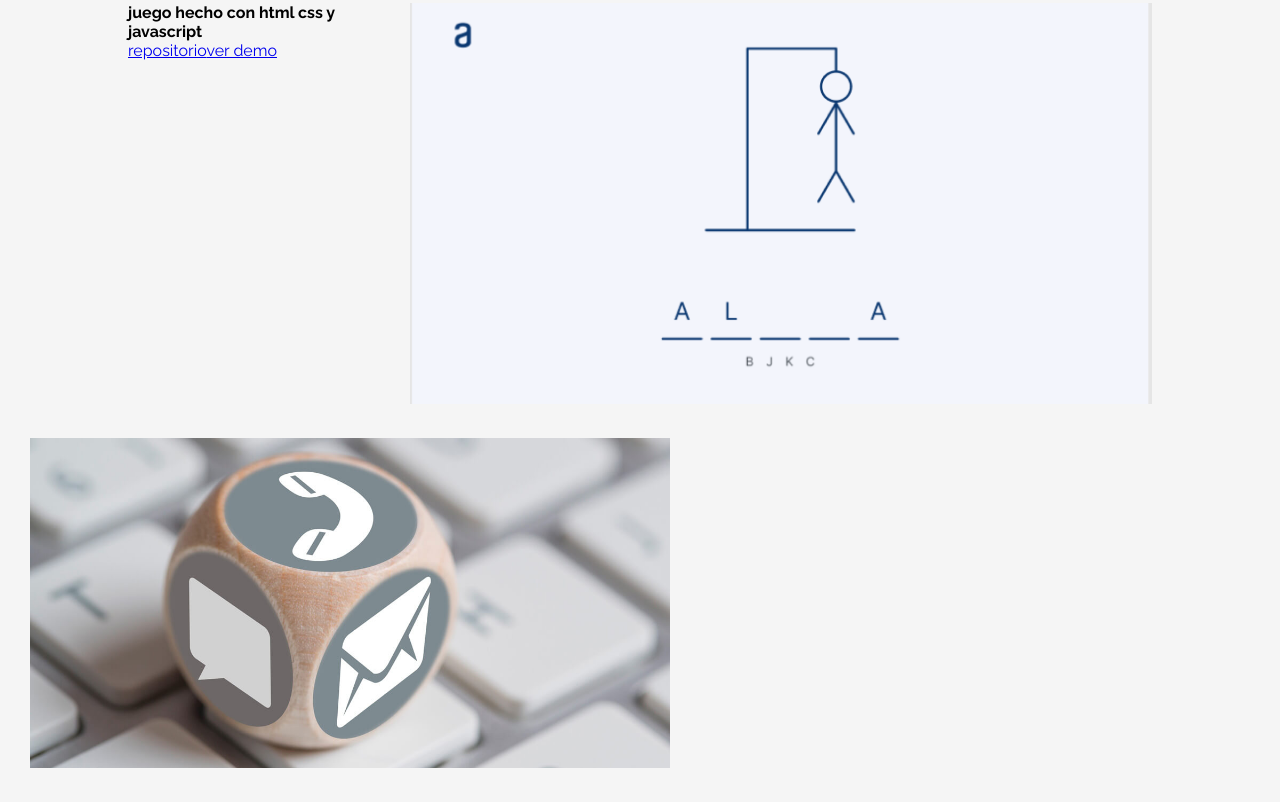
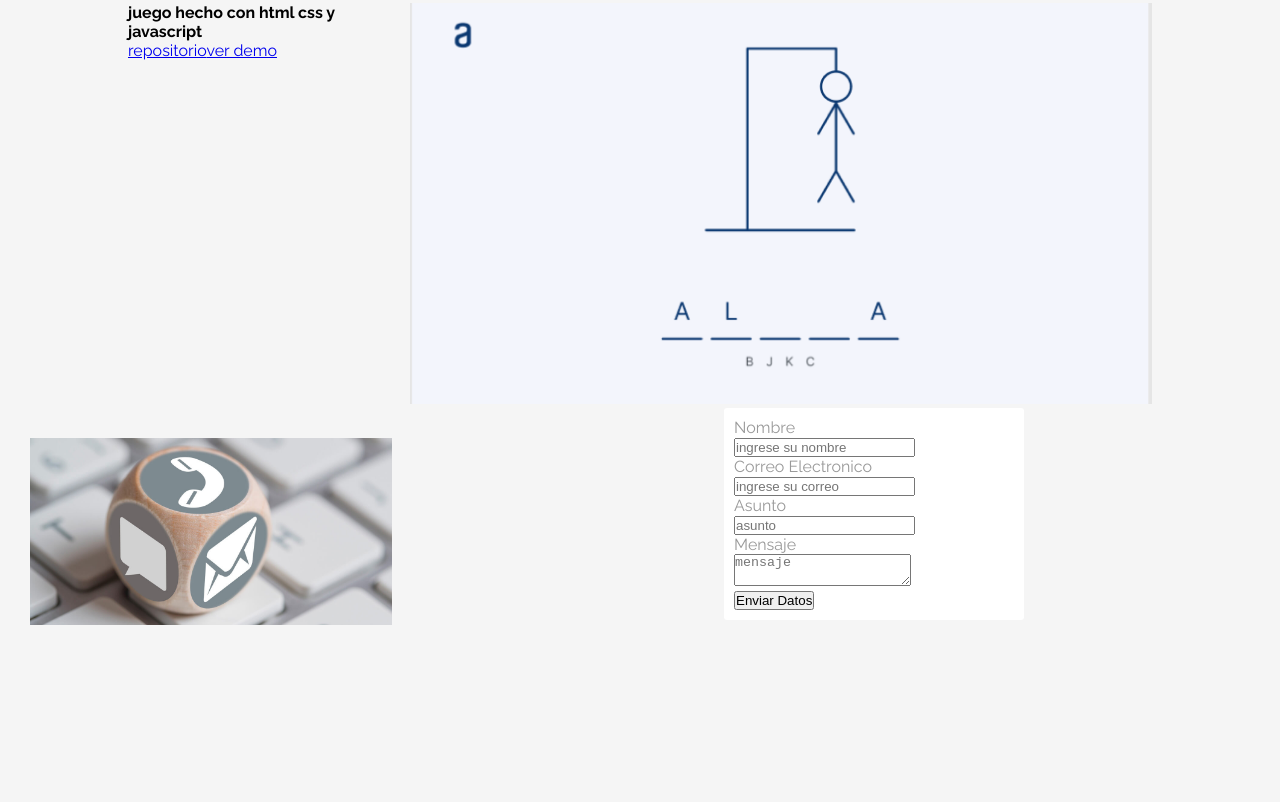
Before and after one commit to mmmelomano/desafioPortafolioAlura, a plain HTML site: page index.html in a window 1280 px wide. Shown: the part 4746-5548 px from the top of the page. After the commit the page ends 5405 px from the top, so only its background shows below. Drawn offline with nearby package versions, Linux system fonts and the light colour scheme.

Commit message:
tercera actualizacion

```diff
--- a/index.html
+++ b/index.html
@@ -208,7 +208,24 @@
             <div>
                 <img src="images/contacto.jpg" alt="">
             </div>
-            <form action=""></form>
+            <div>
+                <form action="">
+                    <p>Nombre</p>
+                    <input type="text" class="field" placeholder="ingrese su nombre"> <br>
+
+                    <p>Correo Electronico</p>
+                    <input type="text" class="field" placeholder="ingrese su correo"> <br>
+
+                    <p>Asunto</p>
+                    <input type="text" class="field" placeholder="asunto"> <br>
+
+                    <p>Mensaje</p>
+                    <textarea class="field" placeholder="mensaje"></textarea> <br>
+
+                    <p class="center-content">
+                        <input type="submit" class="btn btn-green" value="Enviar Datos">
+                    </p>
+            </div>
         </section>
 
     </main>
--- a/style.css
+++ b/style.css
@@ -244,10 +244,21 @@ body {
     width: 100%;
 }
 
+.contacto_section {
+    display: flex;
+    width: 80%
+}
+
 .contacto_section img{
     width: 50%;
     margin: 30px;
+ }
 
-
-
+ form {
+    background-color: white;
+    border-radius: 3px;
+    color: #999;
+    padding: 10px;
+    margin: 0 auto ;
+    width: 300px;
 }
```
